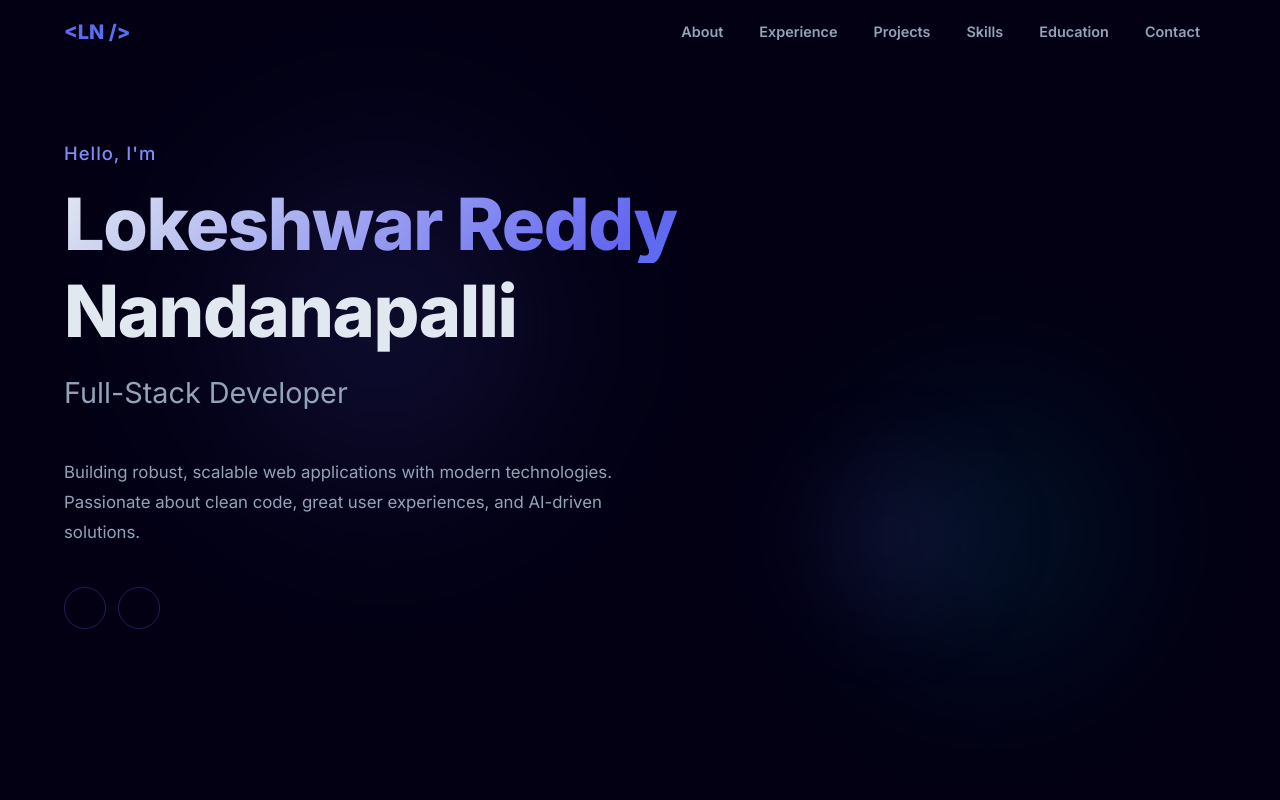
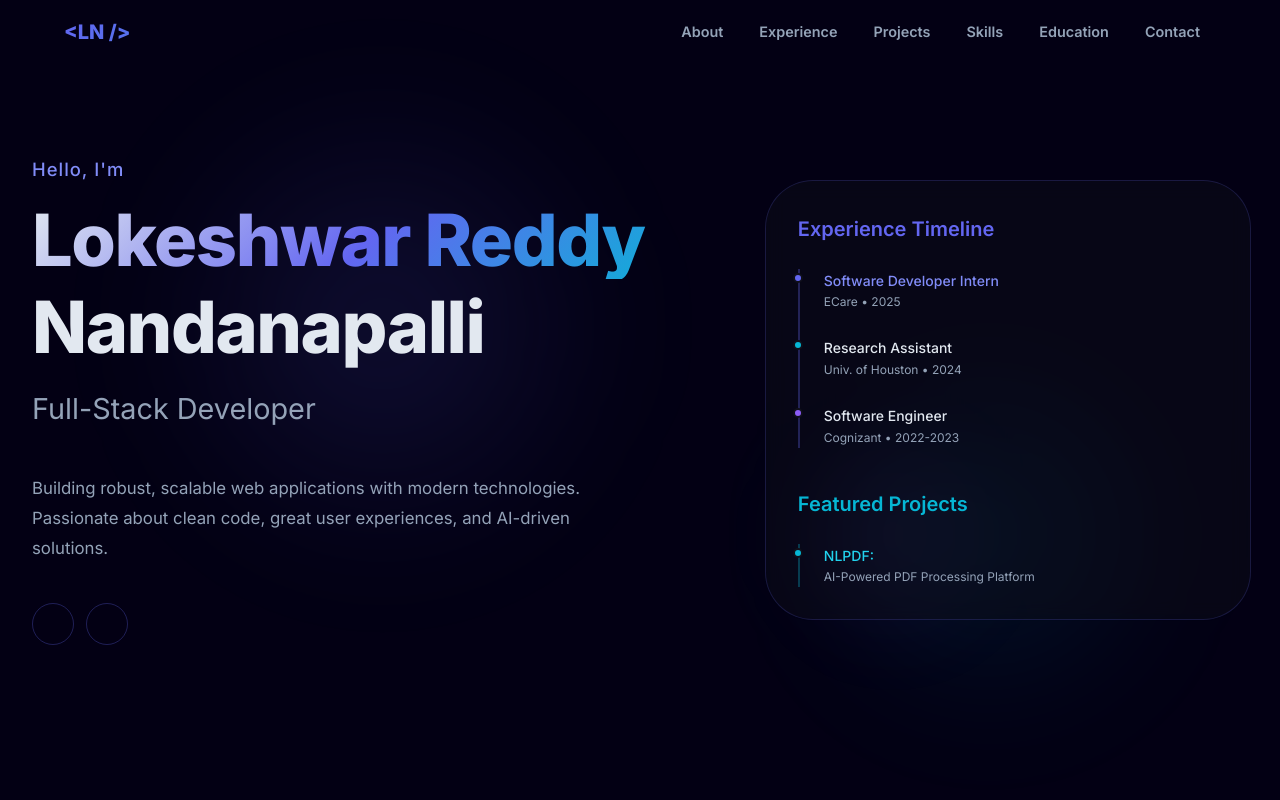
Before and after one commit to lnandanapalli/lnandanapalli.github.io, a React (Vite) app: page / in a window 1280 px wide. Shown: the top 800 px of the page. Built offline with nearby package versions, Linux system fonts and the light colour scheme; some icons are missing.

Commit message:
updated project info and updated hero section

```diff
--- a/src/components/Experience.tsx
+++ b/src/components/Experience.tsx
@@ -13,6 +13,7 @@ interface ExperienceItem {
   period: string;
   bullets: string[];
   tags: string[];
+  id?: string;
 }
 
 const EXPERIENCES: ExperienceItem[] = [
@@ -31,6 +32,7 @@ const EXPERIENCES: ExperienceItem[] = [
       "Authored technical documentation using Sphinx to support development and long-term maintainability.",
     ],
     tags: ["FastAPI", "Next.js", "PostgreSQL", "AWS", "Docker"],
+    id: "experience-ecare",
   },
   {
     title: "Research Assistant",
@@ -41,6 +43,7 @@ const EXPERIENCES: ExperienceItem[] = [
       "Assisted in security research focused on intelligent traffic systems and connected vehicles, analyzing potential vulnerabilities.",
     ],
     tags: ["Python", "Research", "Security"],
+    id: "experience-uh",
   },
   {
     title: "Software Engineer",
@@ -52,6 +55,7 @@ const EXPERIENCES: ExperienceItem[] = [
       "Optimized code reliability by expanding test coverage and end-to-end manual testing for a CRM application.",
     ],
     tags: ["Spring Boot", "Java", "Agile", "JUnit"],
+    id: "experience-cognizant1",
   },
   {
     title: "Programmer Analyst Trainee",
@@ -63,6 +67,7 @@ const EXPERIENCES: ExperienceItem[] = [
       "Built a CRUD application as a capstone project, demonstrating proficiency in RESTful API development and databases.",
     ],
     tags: ["React", "Spring Boot", "SQL", "HTML/CSS"],
+    id: "experience-cognizant2",
   },
 ];
 
@@ -72,6 +77,7 @@ function ExperienceCard({ item, index }: { item: ExperienceItem; index: number }
   return (
     <Box
       ref={ref}
+      id={item.id}
       sx={{
         position: "relative",
         pl: { xs: 4, md: 5 },
--- a/src/components/Hero.tsx
+++ b/src/components/Hero.tsx
@@ -80,9 +80,17 @@ export default function Hero() {
         }}
       />
 
-      <Container maxWidth="lg" sx={{ position: "relative", zIndex: 1 }}>
+      <Container maxWidth="xl" sx={{ position: "relative", zIndex: 1, px: { xs: 2.5, md: 4 } }}>
+        <Box sx={{
+          display: "flex",
+          flexDirection: { xs: "column", md: "row" },
+          alignItems: "center",
+          gap: { xs: 6, md: 8 }
+        }}>
+          {/* Left Side: Main Introduction */}
           <Box
             sx={{
+              flex: { xs: "1", md: "0 0 55%" },
               animation: "fadeInUp 1s ease-out",
               "@keyframes fadeInUp": {
                 from: { opacity: 0, transform: "translateY(40px)" },
@@ -162,7 +170,7 @@ export default function Hero() {
               Passionate about clean code, great user experiences, and AI-driven solutions.
             </Typography>
 
-          <Stack direction="row" spacing={1.5} sx={{ mb: 4 }}>
+            <Stack direction="row" spacing={1.5}>
               {SOCIAL_LINKS.map((link) => (
                 <Tooltip key={link.label} title={link.label} arrow>
                   <IconButton
@@ -188,6 +196,87 @@ export default function Hero() {
                 </Tooltip>
               ))}
             </Stack>
+          </Box>
+
+          {/* Right Side: Quick Profile Summary Timeline */}
+          <Box
+            sx={{
+              flex: { xs: "1", md: "0 0 40%" },
+              animation: "fadeInUp 1s ease-out 0.3s backwards",
+              background: "rgba(15, 15, 26, 0.4)",
+              border: 1,
+              borderColor: "rgba(99, 102, 241, 0.2)",
+              borderRadius: 4,
+              p: { xs: 3, md: 4 },
+              backdropFilter: "blur(10px)",
+              width: "100%",
+            }}
+          >
+            <Box>
+              <Typography variant="h6" sx={{ color: "primary.main", fontSize: "1.1rem", mb: 3, fontWeight: 600 }}>
+                Experience Timeline
+              </Typography>
+              <Box sx={{ position: "relative", pl: 3, borderLeft: 2, borderColor: "rgba(99, 102, 241, 0.3)" }}>
+
+                {/* Timeline Item 1 */}
+                <Box
+                  sx={{ position: "relative", mb: 3, cursor: "pointer", "&:hover": { opacity: 0.8 } }}
+                  onClick={() => document.querySelector("#experience-ecare")?.scrollIntoView({ behavior: "smooth" })}
+                >
+                  <Box sx={{ position: "absolute", left: -31, top: 4, width: 10, height: 10, borderRadius: "50%", background: "#6366f1", border: "2px solid rgba(15, 15, 26, 1)" }} />
+                  <Typography variant="body2" sx={{ color: "text.primary" }}>
+                    <Box component="span" sx={{ color: "primary.light", mr: 1, fontWeight: 500 }}>Software Developer Intern</Box>
+                  </Typography>
+                  <Typography variant="caption" sx={{ color: "text.secondary", display: "block" }}>ECare • 2025</Typography>
+                </Box>
+
+                {/* Timeline Item 2 */}
+                <Box
+                  sx={{ position: "relative", mb: 3, cursor: "pointer", "&:hover": { opacity: 0.8 } }}
+                  onClick={() => document.querySelector("#experience-uh")?.scrollIntoView({ behavior: "smooth" })}
+                >
+                  <Box sx={{ position: "absolute", left: -31, top: 4, width: 10, height: 10, borderRadius: "50%", background: "#06b6d4", border: "2px solid rgba(15, 15, 26, 1)" }} />
+                  <Typography variant="body2" sx={{ color: "text.secondary" }}>
+                    <Box component="span" sx={{ color: "text.primary", mr: 1, fontWeight: 500 }}>Research Assistant</Box>
+                  </Typography>
+                  <Typography variant="caption" sx={{ color: "text.secondary", display: "block" }}>Univ. of Houston • 2024</Typography>
+                </Box>
+
+                {/* Timeline Item 3 */}
+                <Box
+                  sx={{ position: "relative", mb: 0, cursor: "pointer", "&:hover": { opacity: 0.8 } }}
+                  onClick={() => {
+                    document.querySelector("#experience-cognizant1")?.scrollIntoView({ behavior: "smooth" });
+                  }}
+                >
+                  <Box sx={{ position: "absolute", left: -31, top: 4, width: 10, height: 10, borderRadius: "50%", background: "#8b5cf6", border: "2px solid rgba(15, 15, 26, 1)" }} />
+                  <Typography variant="body2" sx={{ color: "text.secondary" }}>
+                    <Box component="span" sx={{ color: "text.primary", mr: 1, fontWeight: 500 }}>Software Engineer</Box>
+                  </Typography>
+                  <Typography variant="caption" sx={{ color: "text.secondary", display: "block" }}>Cognizant • 2022-2023</Typography>
+                </Box>
+              </Box>
+            </Box>
+
+             <Box sx={{ mt: 5 }}>
+              <Typography variant="h6" sx={{ color: "secondary.main", fontSize: "1.1rem", mb: 3, fontWeight: 600 }}>
+                Featured Projects
+              </Typography>
+              <Box sx={{ position: "relative", pl: 3, borderLeft: 2, borderColor: "rgba(6, 182, 212, 0.3)" }}>
+                {/* Timeline Item 1 */}
+                <Box
+                  sx={{ position: "relative", mb: 0, cursor: "pointer", "&:hover": { opacity: 0.8 } }}
+                  onClick={() => document.querySelector("#project-nlpdf")?.scrollIntoView({ behavior: "smooth" })}
+                >
+                   <Box sx={{ position: "absolute", left: -31, top: 4, width: 10, height: 10, borderRadius: "50%", background: "#06b6d4", border: "2px solid rgba(15, 15, 26, 1)" }} />
+                  <Typography variant="body2" sx={{ color: "text.primary" }}>
+                    <Box component="span" sx={{ color: "secondary.light", mr: 1, fontWeight: 500 }}>NLPDF:</Box>
+                  </Typography>
+                  <Typography variant="caption" sx={{ color: "text.secondary", display: "block" }}>AI-Powered PDF Processing Platform</Typography>
+                </Box>
+              </Box>
+            </Box>
+          </Box>
         </Box>
       </Container>
 
--- a/src/components/Projects.tsx
+++ b/src/components/Projects.tsx
@@ -18,6 +18,7 @@ interface Project {
   tags: string[];
   github?: string;
   live?: string;
+  id?: string;
 }
 
 const PROJECTS: Project[] = [
@@ -30,10 +31,12 @@ const PROJECTS: Project[] = [
       "Implemented production-grade auth: JWTs with refresh token rotation and JTI revocation, CSRF double-submit protection, email OTP verification, Argon2id hashing, Cloudflare Turnstile CAPTCHA, and IP rate limiting.",
       "Developed a fully async Python backend with FastAPI, SQLAlchemy async sessions, and Alembic migrations on SQL Server, with 150+ tests covering auth, security, LLM parsing, and PDF operations.",
       "Created a React 19 TypeScript frontend with cookie-based auth, automatic silent token refresh via Axios interceptors, drag-and-drop file upload, and natural language command input.",
-      "Containerized the backend with Docker and deployed on Azure App Service and hosted frontend on Azure Static Web Apps.",
+      "Containerized the backend and frontend using Docker, deployed on Azure App Service and connected with Azure SQL"
     ],
     tags: ["React", "FastAPI", "TypeScript", "SQL Server", "Docker", "Azure", "LLMs"],
     github: "https://github.com/lnandanapalli/nlpdf",
+    live: "https://nlpdf.site",
+    id: "project-nlpdf",
   },
 ];
 
@@ -41,7 +44,7 @@ function ProjectCard({ project, index }: { project: Project; index: number }) {
   const { ref, isInView } = useInView();
 
   return (
-    <Grid size={{ xs: 12, md: 8 }} ref={ref}>
+    <Grid size={{ xs: 12, md: 8 }} ref={ref} id={project.id}>
       <Paper
         elevation={0}
         sx={{
@@ -163,7 +166,7 @@ function ProjectCard({ project, index }: { project: Project; index: number }) {
                 },
               }}
             >
-              Live Demo
+              Visit Website
             </Button>
           )}
         </Box>
```
Lines whose indentation alone changed are shown as unchanged.
